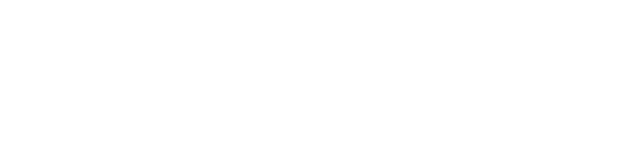
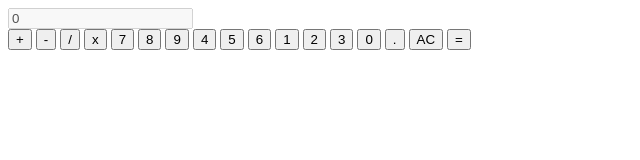
Before and after one commit to Tairlann/myFirstCalculator, a plain HTML site: page index.html in a window 1280 px wide. Shown: the whole page, without its empty margins (0-640 px from the left). Drawn offline with Linux system fonts and the light colour scheme.

Commit message:
build a html structure: 1.created 'div' element with class:'calc' as external wrapper. 2. created 'input' element with class:'screen' as disabled input field. 3. created 'div' element with class:'keys' as wrapper of buttons. 4. created 'button' elements with class:'operator, operand, decimal, allClear, equal'.

```diff
--- a/index.html
+++ b/index.html
@@ -8,5 +8,68 @@
     <script src="script.js"></script>
     <title>MyFirstCalculator</title>
   </head>
-  <body></body>
+  <body>
+    <div class="calc">
+      <input type="text" id="sc" class="screen" value="0" disabled />
+
+      <div class="keys">
+        <button onclick="operate('+')" type="button" class="operator" value="+">
+          +
+        </button>
+        <button onclick="operate('-')" type="button" class="operator" value="-">
+          -
+        </button>
+        <button onclick="operate('/')" type="button" class="operator" value="/">
+          /
+        </button>
+        <button onclick="operate('*')" type="button" class="operator" value="x">
+          x
+        </button>
+
+        <button onclick="inp(7)" type="button" class="operand" value="7">
+          7
+        </button>
+        <button onclick="inp(8)" type="button" class="operand" value="8">
+          8
+        </button>
+        <button onclick="inp(9)" type="button" class="operand" value="9">
+          9
+        </button>
+
+        <button onclick="inp(4)" type="button" class="operand" value="4">
+          4
+        </button>
+        <button onclick="inp(5)" type="button" class="operand" value="5">
+          5
+        </button>
+        <button onclick="inp(6)" type="button" class="operand" value="6">
+          6
+        </button>
+
+        <button onclick="inp(1)" type="button" class="operand" value="1">
+          1
+        </button>
+        <button onclick="inp(2)" type="button" class="operand" value="2">
+          2
+        </button>
+        <button onclick="inp(3)" type="button" class="operand" value="3">
+          3
+        </button>
+
+        <button onclick="zer()" type="button" class="operand" value="0">
+          0
+        </button>
+
+        <button onclick="dec()" type="button" class="decimal" value=".">
+          .
+        </button>
+        <button onclick="del()" type="button" class="allClear" value="dot">
+          AC
+        </button>
+        <button onclick="isEqual()" type="button" class="equal" value="=">
+          =
+        </button>
+      </div>
+    </div>
+  </body>
 </html>
```
Also changed, not shown: Новый текстовый документ.txt (added).
